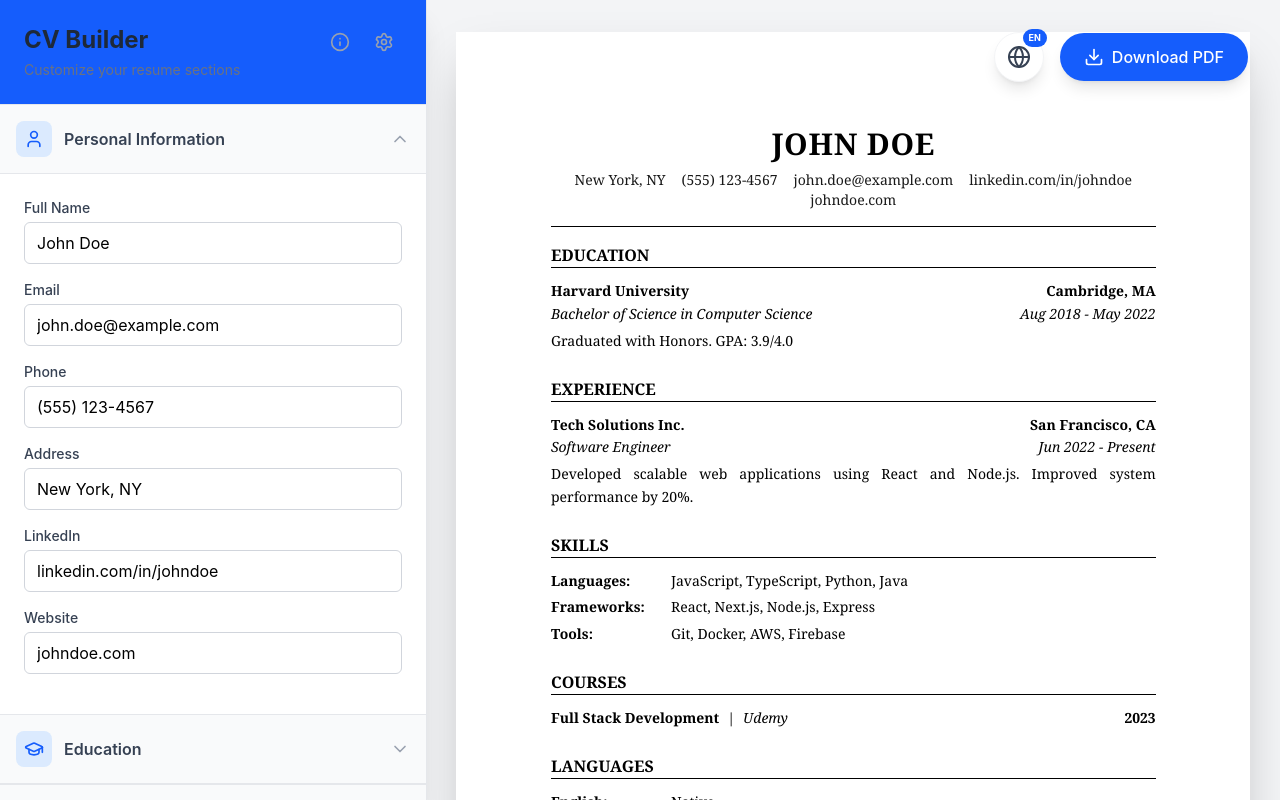
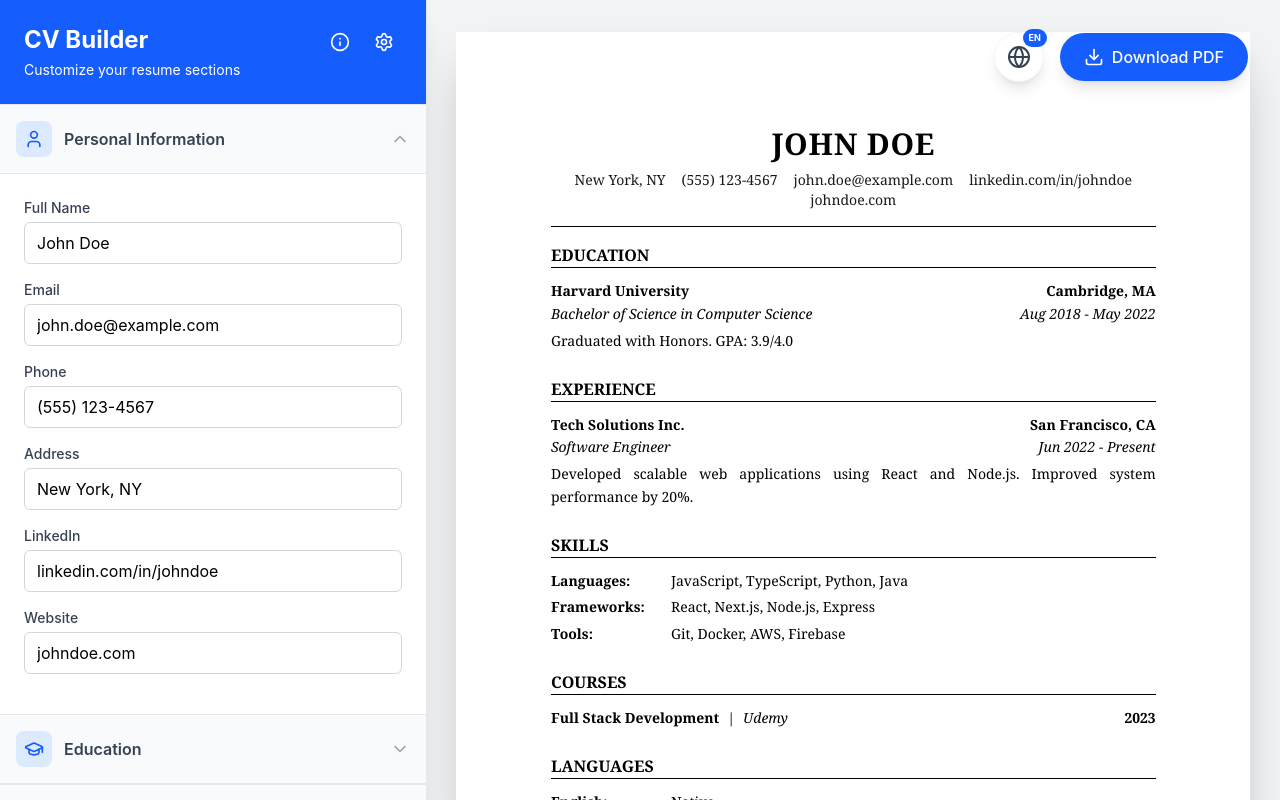
Before and after one commit to Lautaro-R-collins/CV-Builder, a React (Vite) app: page / in a window 1280 px wide. Built offline with nearby package versions, Linux system fonts and the light colour scheme.

Commit message:
styles sidebar

```diff
--- a/src/components/CV/SideBar.jsx
+++ b/src/components/CV/SideBar.jsx
@@ -76,20 +76,20 @@ const SideBar = () => {
     <div className="flex flex-col h-full bg-white font-inter">
       <div className="p-6 border-b bg-blue-600 border-gray-200 flex justify-between items-start">
         <div>
-           <h2 className="text-2xl font-bold text-gray-800">CV Builder</h2>
-           <p className="text-sm text-gray-500 mt-1">Customize your resume sections</p>
+           <h2 className="text-2xl font-bold text-white">CV Builder</h2>
+           <p className="text-sm text-white mt-1">Customize your resume sections</p>
         </div>
         <div className="flex gap-2">
             <button
                 onClick={() => setIsInfoOpen(true)}
-                className="p-2 text-gray-400 hover:text-blue-600 hover:bg-blue-50 rounded-lg transition-colors cursor-pointer"
+                className="p-2 text-white hover:text-blue-600 hover:bg-blue-50 rounded-lg transition-colors cursor-pointer"
                 title="Format Info"
             >
                 <Info size={20} />
             </button>
             <button
                 onClick={() => setIsSettingsOpen(true)}
-                className="p-2 text-gray-400 hover:text-gray-600 hover:bg-gray-100 rounded-lg transition-colors cursor-pointer"
+                className="p-2 text-white hover:text-gray-600 hover:bg-gray-100 rounded-lg transition-colors cursor-pointer"
                 title="CV Settings"
             >
                 <Settings size={20} />
```
